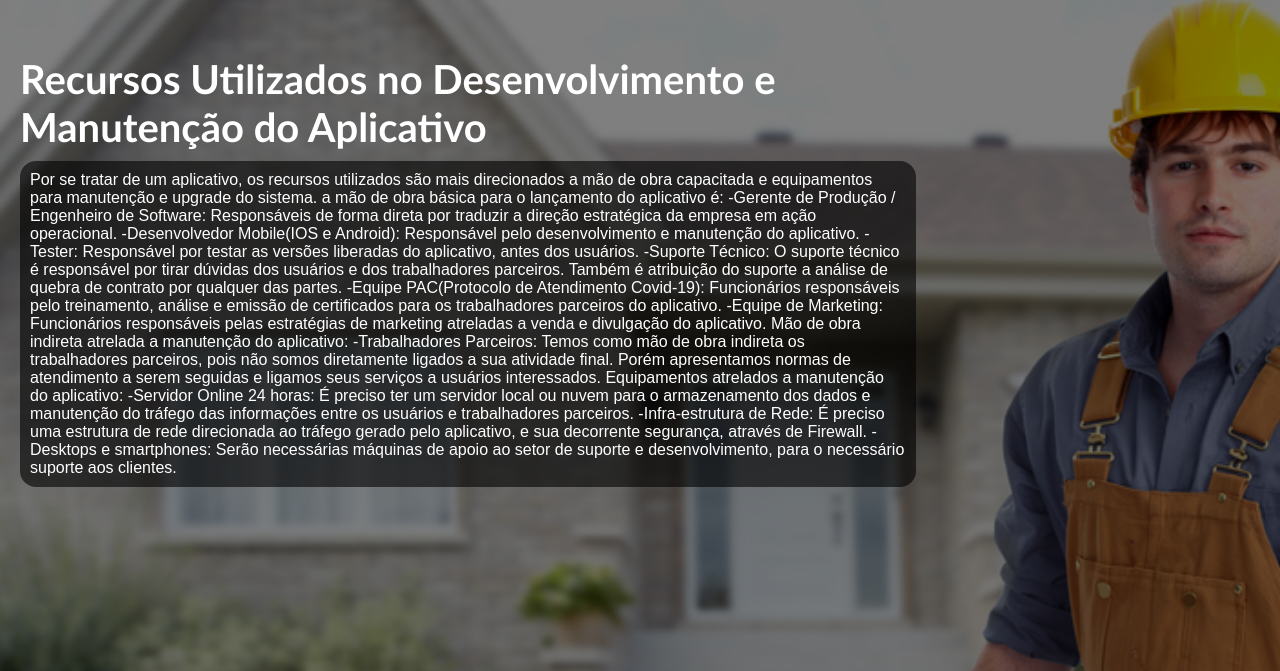
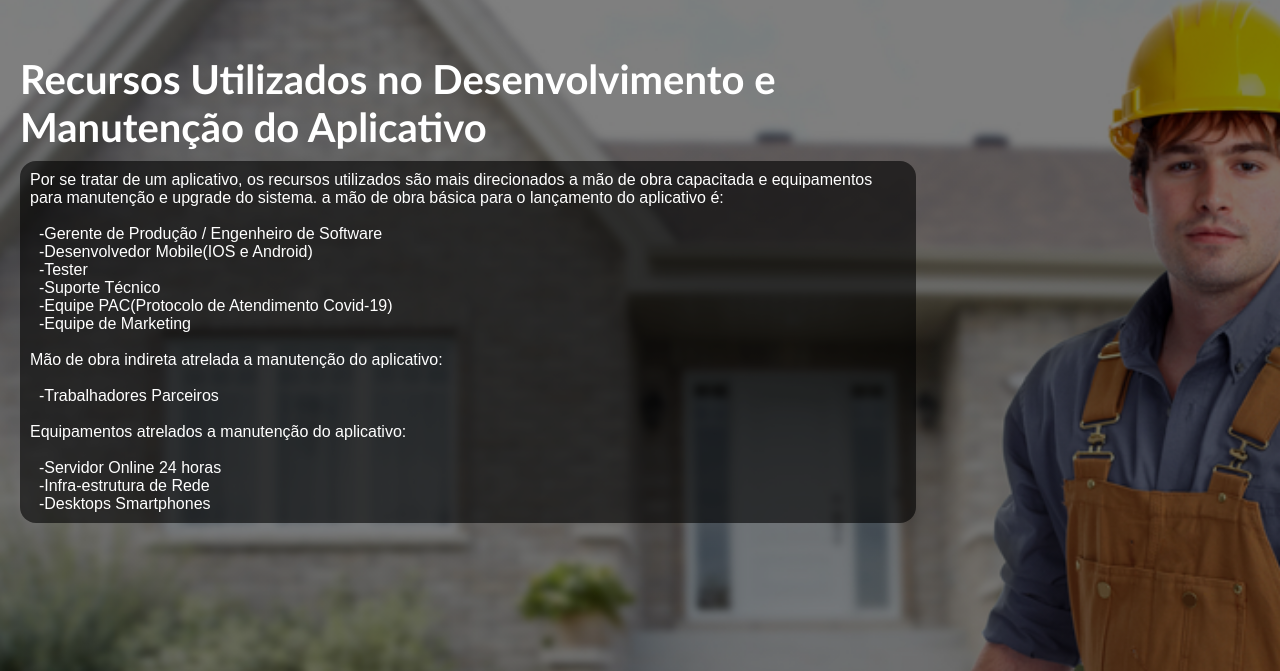
Before and after one commit to MaxwellAraujo/Home-Service, a plain HTML site: page pag0.html in a window 1280 px wide. Shown: the part 124-795 px from the top of the page. Drawn offline with Linux system fonts and the light colour scheme.

Commit message:
Ajustes intermediarios

```diff
--- a/pag0.html
+++ b/pag0.html
@@ -34,26 +34,26 @@
         <div class="filme-principal">
             <div id="tituall" class="container">
                 <h3 class="titulo">Recursos Utilizados no Desenvolvimento e Manutenção do Aplicativo</h3>
-                <p id="pag0" class="descricao">Por se tratar de um aplicativo, os recursos utilizados são mais direcionados a mão de obra capacitada e equipamentos para manutenção e upgrade do sistema. a mão de obra básica para o lançamento do aplicativo é:
+                <p id="pag0" class="descricao">Por se tratar de um aplicativo, os recursos utilizados são mais direcionados a mão de obra capacitada e equipamentos para manutenção e upgrade do sistema. a mão de obra básica para o lançamento do aplicativo é:</br></br>
 
-                    -Gerente de Produção / Engenheiro de Software: Responsáveis de forma direta por traduzir a direção estratégica da empresa em ação operacional.
-                    -Desenvolvedor Mobile(IOS e Android): Responsável pelo desenvolvimento e manutenção do aplicativo.
-                    -Tester: Responsável por testar as versões liberadas do aplicativo, antes dos usuários.
-                    -Suporte Técnico: O suporte técnico é responsável por tirar dúvidas dos usuários e dos trabalhadores parceiros. Também é atribuição do suporte a análise de quebra de contrato por qualquer das partes.
-                    -Equipe PAC(Protocolo de Atendimento Covid-19): Funcionários responsáveis pelo treinamento, análise e emissão de certificados para os trabalhadores parceiros do aplicativo.
-                    -Equipe de Marketing: Funcionários responsáveis pelas estratégias de marketing atreladas a venda e divulgação do aplicativo.
+                &nbsp;&nbsp;-Gerente de Produção / Engenheiro de Software</br>
+                &nbsp;&nbsp;-Desenvolvedor Mobile(IOS e Android)</br>
+                &nbsp;&nbsp;-Tester</br>
+                &nbsp;&nbsp;-Suporte Técnico</br>
+                &nbsp;&nbsp;-Equipe PAC(Protocolo de Atendimento Covid-19)</br>
+                &nbsp;&nbsp;-Equipe de Marketing</br></br>
 
 
-                    Mão de obra indireta atrelada a manutenção do aplicativo:
+                    Mão de obra indireta atrelada a manutenção do aplicativo:</br></br>
 
-                    -Trabalhadores Parceiros: Temos como mão de obra indireta os trabalhadores parceiros, pois não somos diretamente ligados a sua atividade final. Porém apresentamos normas de atendimento a serem seguidas e ligamos seus serviços a usuários interessados.
+                &nbsp;&nbsp;-Trabalhadores Parceiros</br></br>
 
 
-                    Equipamentos atrelados a manutenção do aplicativo:
+                    Equipamentos atrelados a manutenção do aplicativo:</br></br>
 
-                    -Servidor Online 24 horas: É preciso ter um servidor local ou nuvem para o armazenamento dos dados e manutenção do tráfego das informações entre os usuários e trabalhadores parceiros.
-                    -Infra-estrutura de Rede: É preciso uma estrutura de rede direcionada ao tráfego gerado pelo aplicativo, e sua decorrente segurança, através de Firewall.
-                    -Desktops e smartphones: Serão necessárias máquinas de apoio ao setor de suporte e desenvolvimento, para o necessário suporte aos clientes.
+                &nbsp;&nbsp;-Servidor Online 24 horas</br>
+                &nbsp;&nbsp;-Infra-estrutura de Rede</br>
+                &nbsp;&nbsp;-Desktops Smartphones</br>
                     </p>
             </div>
         </div>
```
Also changed, not shown: index.html (+1 -1 lines), pag1.html (+4 -4 lines), pag2.html (+2 -3 lines), pag3.html (+2 -2 lines), img/favicon.ico, img/faviconOLD.ico (added).
